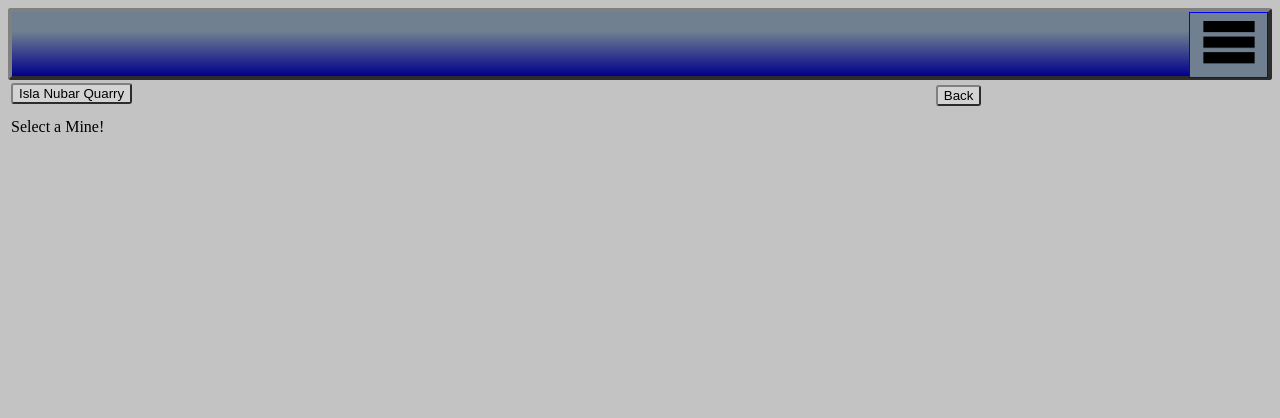
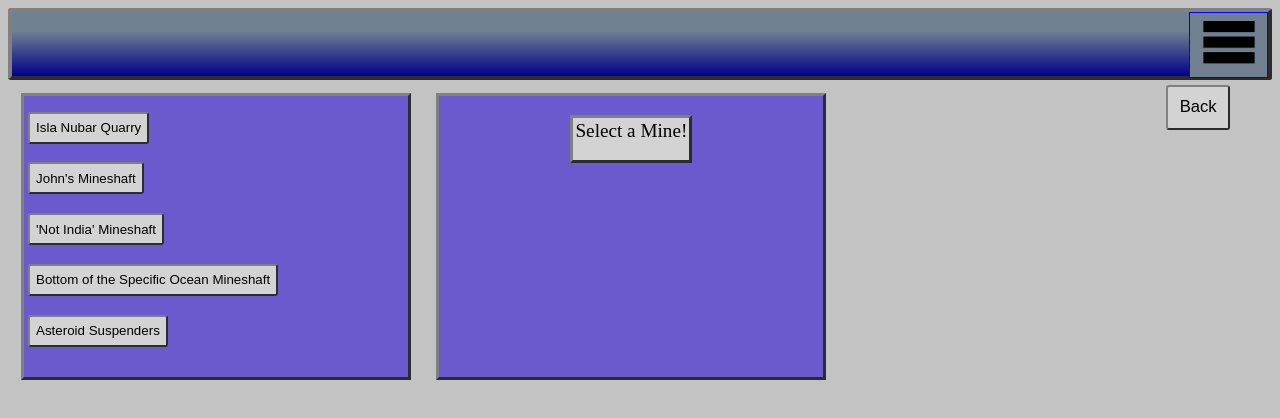
Before and after one commit to lily-ayers/mine-stuff-idle, a React (Create React App) app: page / in a window 1280 px wide. Both pictures are taken after a click on the button "Go to the Mines!". Shown: the top 418 px of the page. Built offline with nearby package versions, Linux system fonts and the light colour scheme.

Commit message:
Styled the mining page. Future changes needed.

```diff
--- a/src/homepage/homepage.js
+++ b/src/homepage/homepage.js
@@ -1,7 +1,7 @@
 import React, { Component } from 'react';
 
 
-export class Homepage extends Component {
+ export class Homepage extends Component {
     constructor(props) {
         super(props);
         this.switchPages = this.switchPages.bind(this);
--- a/src/index.js
+++ b/src/index.js
@@ -1,6 +1,7 @@
 import React from 'react';
 import ReactDOM from 'react-dom';
 import './index.scss';
+
 import App from './App';
 import * as serviceWorker from './serviceWorker';
 import WorldState from './world-state'
--- a/src/index.scss
+++ b/src/index.scss
@@ -3,6 +3,8 @@ $test: 1px solid black;
 
 button{
   border: 2px outset gray;
+  height: 2.5vw;
+  width: auto;
   background-color: lightgray;
   border-radius: 3px;
 
@@ -17,6 +19,51 @@ body{
 }
 
   /*Classes*/
+
+
+/*Mining page*/
+.miningMaster{
+  .navigation{
+    border: none;
+    height: auto;
+    width: 10vw;
+
+    button{
+      position: relative;
+      left: 30%;
+    }
+  }
+}
+
+.infobox{
+  border: 3px outset gray;
+  float: left;
+  background-color: slateblue;
+  height: 22vw;
+  width: 30vw;
+  margin: 1vw;
+  overflow-y: scroll;
+
+  .mineItem{
+    margin: 1vw;
+    padding: 3px;
+    margin-left: .1vw;
+  }
+}
+
+.nullRow{
+  border: 3px outset gray;
+  font-size: 1.5vw;
+  padding: 2px;
+  background-color: lightgray;
+  width: fit-content;
+  height: 3vw;
+  margin-left: auto;
+  margin-right: auto;
+
+}
+
+  /*Homepage*/
 .navbar{
   border: 1px solid black;
   height: 5vw;
@@ -79,6 +126,9 @@ body{
   position: absolute;
   right: 1.5vw;;
   margin: 5px;
+  border: $test;
+
+
 
   .plate{
     height: 33%;
@@ -87,6 +137,12 @@ body{
     width: 100%;
     margin-left: auto;
     margin-right: auto;
+
+    .escBtn{
+      width: 5vw;
+      height: 3.5vw;
+      font-size: 1.3vw;
+    }
 
     p{
       width: fit-content;
--- a/src/mining/mining.js
+++ b/src/mining/mining.js
@@ -54,35 +54,36 @@ export class Mining extends Component {
         return (
             <div className="miningMaster">
                 <div className="navigation">
-                    <div className="returnPlate">
-                        <button onClick={() => this.switchPages("Home")}>Back</button>
+                    <div className="plate">
+                        <button className="escBtn" onClick={() => this.switchPages("Home")}>Back</button>
                     </div>
                 </div>
-                <div className="mineSelect">
-                    <table className="mines">
-                        <tbody>
+                <div className="mineSelect infobox">
+                     <div className="mines">
+                        <div>
                         {this.props.worldState.mines.map((mine, index) =>
-                            <tr key={mine.name}>
+                            <div className="mineItem" key={mine.name}>
                                 {this.props.worldState.triggerMines[index] &&
-                                <td key={mine.name+"Cell"}>
+                                <div key={mine.name+"Cell"}>
                                     <button key={mine.name+"Button"} onClick={() => (this.state.selectedMine !== index ?
                                         this.selectMine(index) : this.selectMine(null))}>{mine.name}</button>
-                                </td>}
-                            </tr>
+                                </div>}
+                            </div>
                         )}
-                        </tbody>
-                    </table>
+                        </div>
+                    </div>
+
                 </div>
-                    <div className="materialList">
-                        <table className="materialsInMine">
-                            <tbody>
+                    <div className="materialList infobox ">
+                        <div className="materialsInMine">
+                            <div >
                                 {this.state.selectedMine !== null ? this.props.worldState.mines[this.state.selectedMine].materials.map((mat, index) => (
-                                    <tr key={mat[0]+"Row"}>
-                                        <td key={mat[0]+"Cell"}><button disabled={this.state.mining} onClick={() => this.mineMaterial(index)}>{mat[0]}</button> {mat[2]}/{mat[1]} remaining. difficulty: {mat[3]}</td>
-                                    </tr>
-                                )) : <tr className="nullRow"><td className="nullCell">Select a Mine!</td></tr>}
-                            </tbody>
-                        </table>
+                                    <div className=" mineItem" key={mat[0]+"Row"}>
+                                        <p key={mat[0]+"Cell"}><button disabled={this.state.mining} onClick={() => this.mineMaterial(index)}>{mat[0]}</button> {mat[2]}/{mat[1]} remaining. difficulty: {mat[3]}</p>
+                                    </div>
+                                )) : <p className="nullRow">Select a Mine!</p>}
+                            </div>
+                        </div>
                     </div>
             </div>
         );
--- a/src/world-state.js
+++ b/src/world-state.js
@@ -7,7 +7,8 @@ var WorldState = [
         // Unlocks ascension
         triggerTimeMachine: false,
         // modern: tutorial1, tutorial2, Boat, Rapture, Spaceship, Flint
-        triggerMines: [true, false, false, false, false, false],
+        //TODO-Return the variables back to false when done
+        triggerMines: [true, true, true, true, true, true],
         // modern: tutorial1, tutorial2, forest, colloseum
         triggerDungeons: [true, false, false, false],
         warehouses: 0,
```
